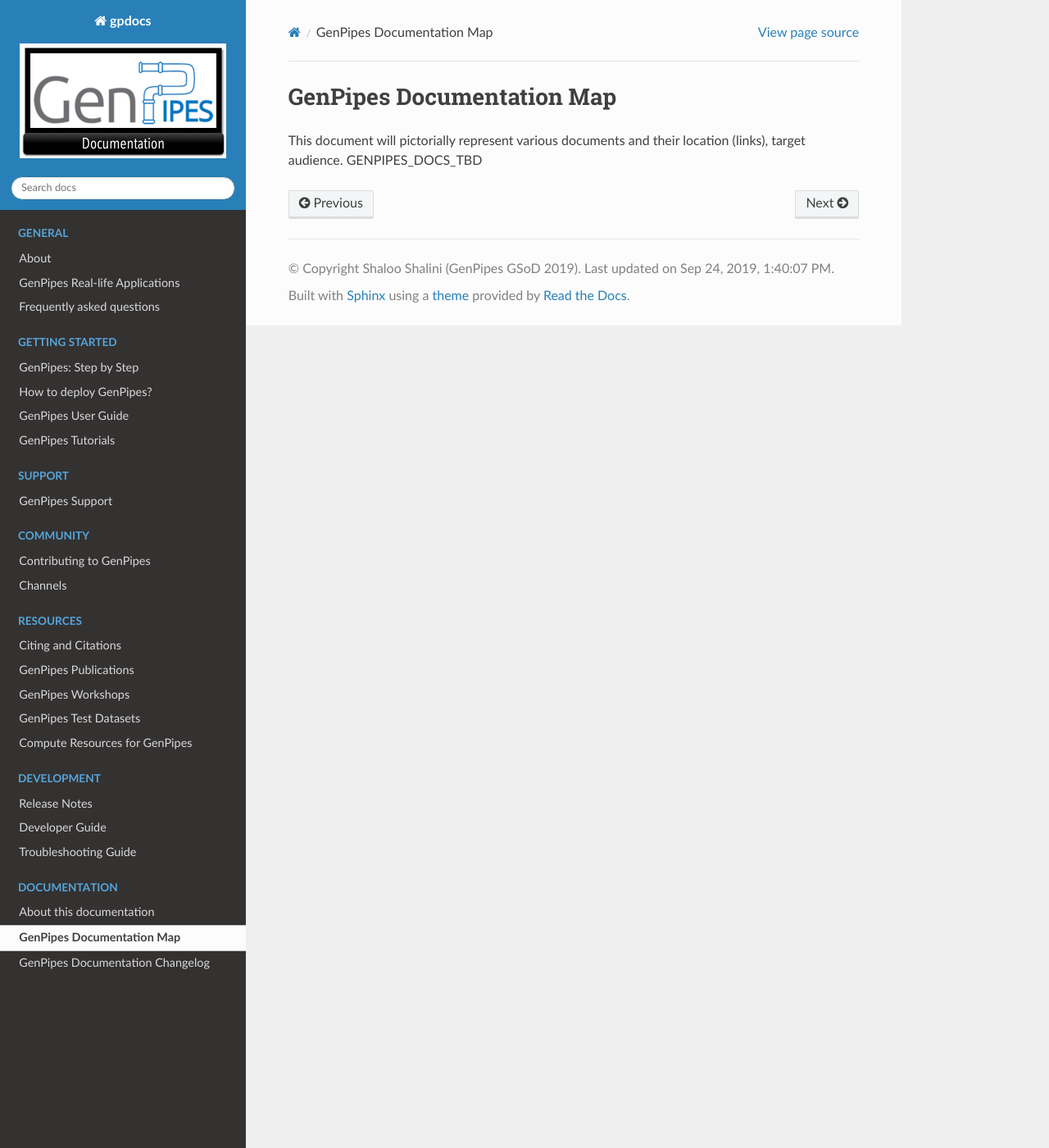
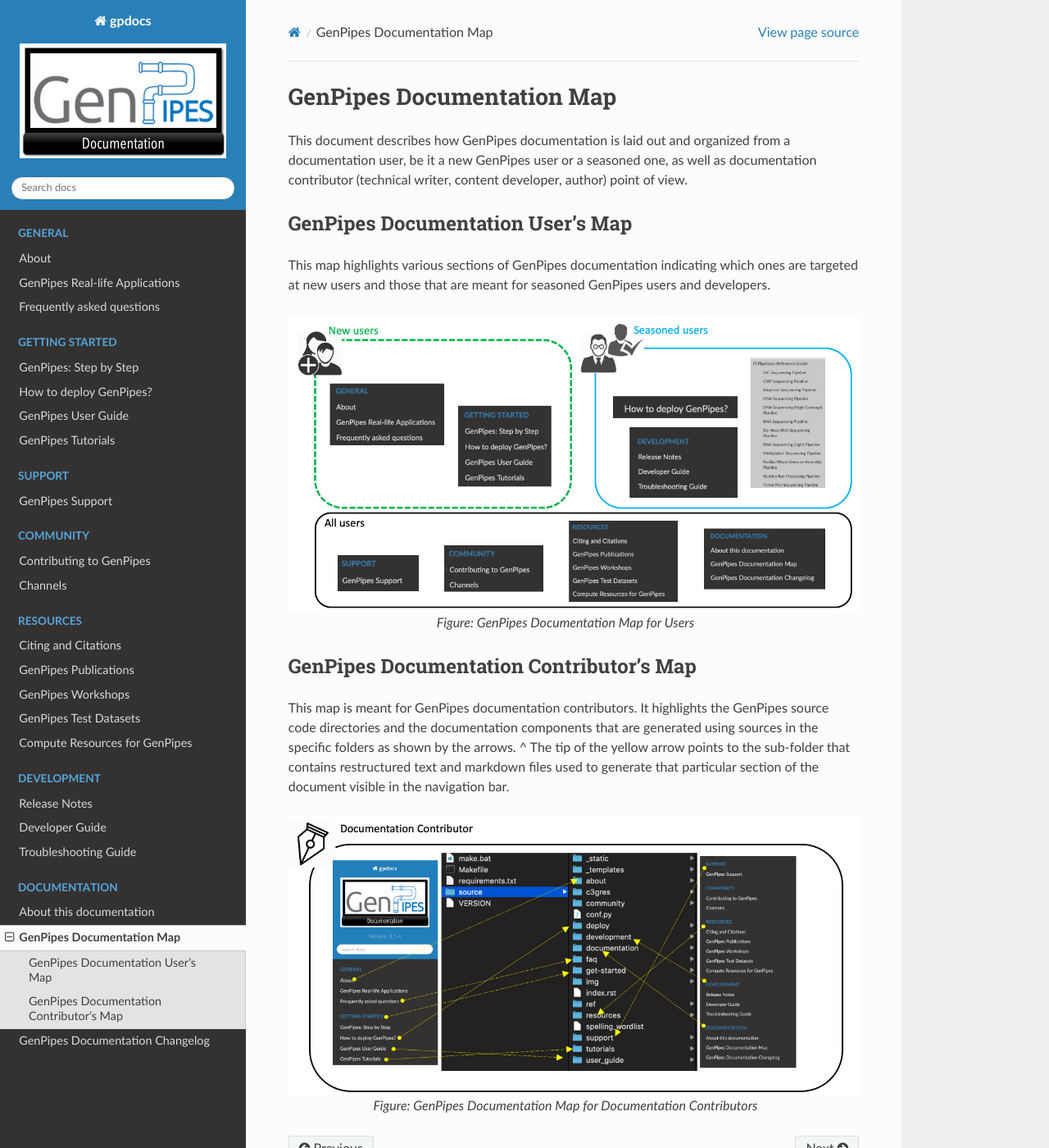
Before and after one commit to c3g/GenPipes_Docs, a Sphinx documentation site: the page built from docs/source/documentation/genpipes_doc_archmap.rst, in a window 1280 px wide and 1400 px high. Shown: the whole window at 82% size. Built offline with Sphinx 7.4.7 and the Read the Docs theme 2.0.0, drawn with Linux system fonts in a browser that asks for light colours; formulas are drawn with MathJax 3; the version number could not be read and is left out.

Commit message:
Fixes #62 content for documentation map section in RTD docs populated with relevant info

```diff
--- a/docs/source/documentation/genpipes_doc_archmap.rst
+++ b/docs/source/documentation/genpipes_doc_archmap.rst
@@ -3,5 +3,29 @@
 GenPipes Documentation Map
 ==========================
 
-This document will pictorially represent various documents and their location (links), target audience.
-GENPIPES_DOCS_TBD
+This document describes how GenPipes documentation is laid out and organized from a documentation user, be it a new GenPipes user or a seasoned one, as well as documentation contributor (technical writer, content developer, author) point of view.
+
+GenPipes Documentation User's Map
+---------------------------------
+
+This map highlights various sections of GenPipes documentation indicating which ones are targeted at new users and those that are meant for seasoned GenPipes users and developers.
+
+.. figure:: /img/gp_documentation_user_map.png
+   :align: center
+   :alt: gp_doc_user_map
+
+   Figure:  GenPipes Documentation Map for Users
+
+
+GenPipes Documentation Contributor's Map
+----------------------------------------
+
+This map is meant for GenPipes documentation contributors.  It highlights the GenPipes source code directories and the documentation components that are generated using sources in the specific folders as shown by the arrows.
+^
+The tip of the yellow arrow points to the sub-folder that contains restructured text and markdown files used to generate that particular section of the document visible in the navigation bar.
+
+.. figure:: /img/gp_documentation_contrib_map.png
+   :align: center
+   :alt: gp_doc_contrib_map
+
+   Figure:  GenPipes Documentation Map for Documentation Contributors
```
Also changed, not shown: docs/source/img/gp_documentation_contrib_map.png (added), docs/source/img/gp_documentation_user_map.png (added).
